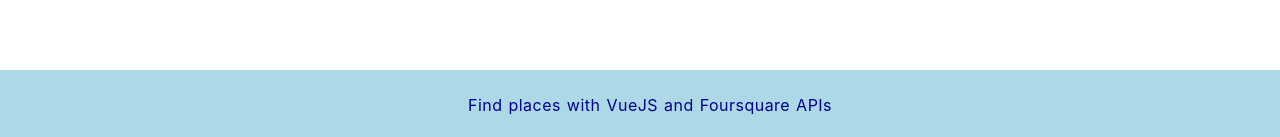
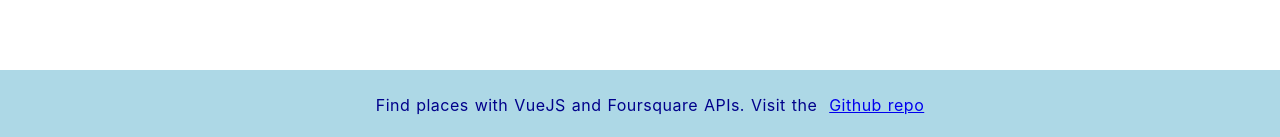
Before and after one commit to sdurighello/vue-foursquare, a Nuxt app: page / in a window 1280 px wide. Shown: the part 660-797 px from the top of the page. Built offline with nearby package versions, Linux system fonts and the light colour scheme; no server answers.

Commit message:
link to repo

```diff
--- a/components/app-footer.vue
+++ b/components/app-footer.vue
@@ -1,11 +1,8 @@
 <template lang="pug">
     footer
-        | Find places with VueJS and Foursquare APIs
+        span Find places with VueJS and Foursquare APIs. Visit the &nbsp;
+        a(
+            target="_blank",
+            :href="'https://github.com/sdurighello/vue-foursquare'"
+        ) Github repo
 </template>
-
-<script>
-</script>
-
-<style scoped>
-
-</style>
```
